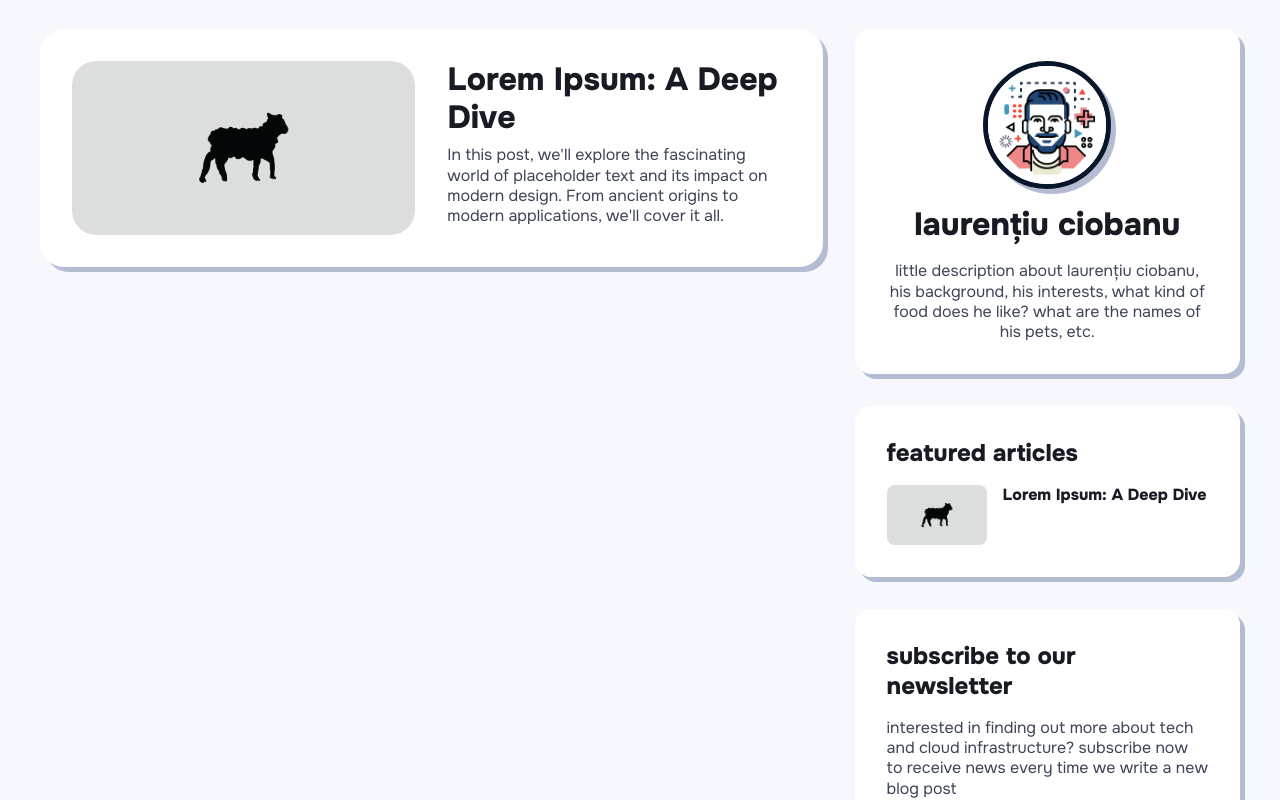
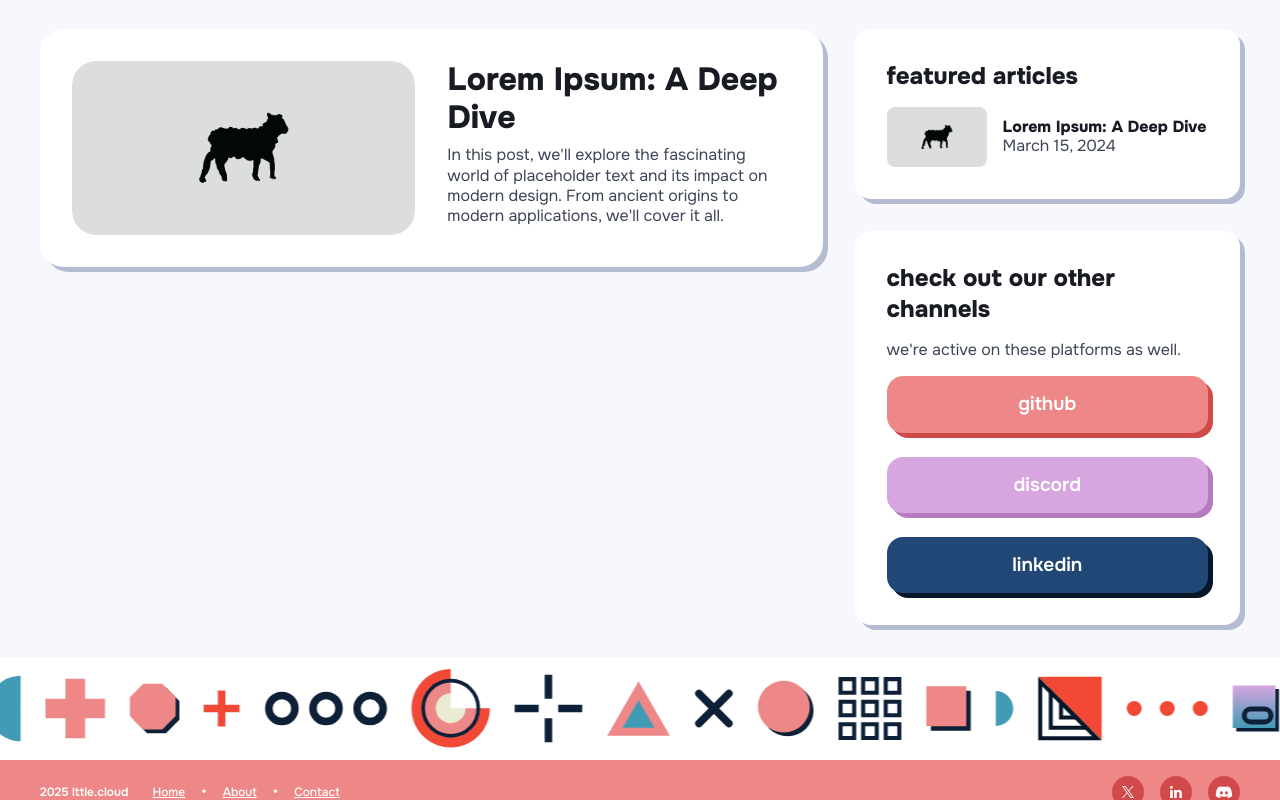
Before and after one commit to lttle-cloud/landing-page, a Next.js app: page /blog in a window 1280 px wide. Shown: the part 240-1040 px from the top of the page. Built offline with nearby package versions, Linux system fonts and the light colour scheme.

Commit message:
more work on blog

```diff
--- a/src/app/blog/page.tsx
+++ b/src/app/blog/page.tsx
@@ -6,16 +6,10 @@ import blogClasses from "./blog.module.scss";
 
 import { getAllPosts } from "@/lib/api";
 import BlogPostCard from "@/components/blog-post-card/blog-post-card";
-import Image from "next/image";
 import BlogPostFeaturedLink from "@/components/blog-post-featured-link/blog-post-featured-link";
 import Button from "@/components/button/button";
 import Link from "next/link";
-import {
-    DISCORD_URL,
-    IGNITION_URL,
-    LINKEDIN_URL,
-    SUBSCRIBE_URL,
-} from "../constants";
+import { DISCORD_URL, IGNITION_URL, LINKEDIN_URL } from "../constants";
 import { Metadata } from "next";
 
 export const metadata: Metadata = {
@@ -60,7 +54,7 @@ export default async function Blog() {
                             ))}
                         </div>
                         <aside className={blogClasses.sidebar}>
-                            <div className={blogClasses.authorCard}>
+                            {/* <div className={blogClasses.authorCard}>
                                 <div className={blogClasses.authorCardImage}>
                                     <Image
                                         src={"/assets/blog/authors/laur.png"}
@@ -76,7 +70,7 @@ export default async function Blog() {
                                     food does he like? what are the names of his
                                     pets, etc.
                                 </p>
-                            </div>
+                            </div> */}
                             {featuredPosts.length > 0 && (
                                 <div className={blogClasses.featuredPostsCard}>
                                     <h2>featured articles</h2>
@@ -94,7 +88,7 @@ export default async function Blog() {
                                     </div>
                                 </div>
                             )}
-                            <div className={blogClasses.subscribeCard}>
+                            {/* <div className={blogClasses.subscribeCard}>
                                 <h2>subscribe to our newsletter</h2>
                                 <p>
                                     interested in finding out more about tech
@@ -107,7 +101,7 @@ export default async function Blog() {
                                         <Button tabIndex={-1}>subscribe</Button>
                                     </Link>
                                 </div>
-                            </div>
+                            </div> */}
                             <div className={blogClasses.otherSocialsCard}>
                                 <h2>check out our other channels</h2>
                                 <p>
--- a/src/app/constants.ts
+++ b/src/app/constants.ts
@@ -6,6 +6,5 @@ export const LINKEDIN_URL = "https://www.linkedin.com/company/lttle-cloud/";
 export const X_URL = "https://x.com/lttlecloud_";
 
 export const SIGN_UP_URL = "https://forms.gle/oMEvJVV39YTxx2KK6";
-export const SUBSCRIBE_URL = "";
 
 export const MANIFESTO_URL = "/assets/hello-steve.pdf";
--- a/src/components/blog-post-featured-link/blog-post-featured-link.module.scss
+++ b/src/components/blog-post-featured-link/blog-post-featured-link.module.scss
@@ -22,6 +22,13 @@
         }
     }
 
+    .blogPostCardContent {
+        display: flex;
+        height: 100%;
+        flex-direction: column;
+        justify-content: center;
+    }
+
     h3 {
         font-size: 1rem !important;
         line-height: 1.2 !important;
--- a/src/components/blog-post-featured-link/blog-post-featured-link.tsx
+++ b/src/components/blog-post-featured-link/blog-post-featured-link.tsx
@@ -2,6 +2,7 @@ import Image from "next/image";
 import classes from "./blog-post-featured-link.module.scss";
 import { BlogPostType } from "@/lib/types";
 import Link from "next/link";
+import { format } from "date-fns";
 
 const BlogPostFeaturedLink = ({ post }: { post: BlogPostType }) => {
     return (
@@ -14,7 +15,10 @@ const BlogPostFeaturedLink = ({ post }: { post: BlogPostType }) => {
                     height={60}
                 />
             </div>
-            <h3>{post.title}</h3>
+            <div className={classes.blogPostCardContent}>
+                <h3>{post.title}</h3>
+                <p>{format(new Date(post.date), "MMMM d, yyyy")}</p>
+            </div>
         </Link>
     );
 };
```
Also changed, not shown: public/assets/blog/authors/savian.png (added).
